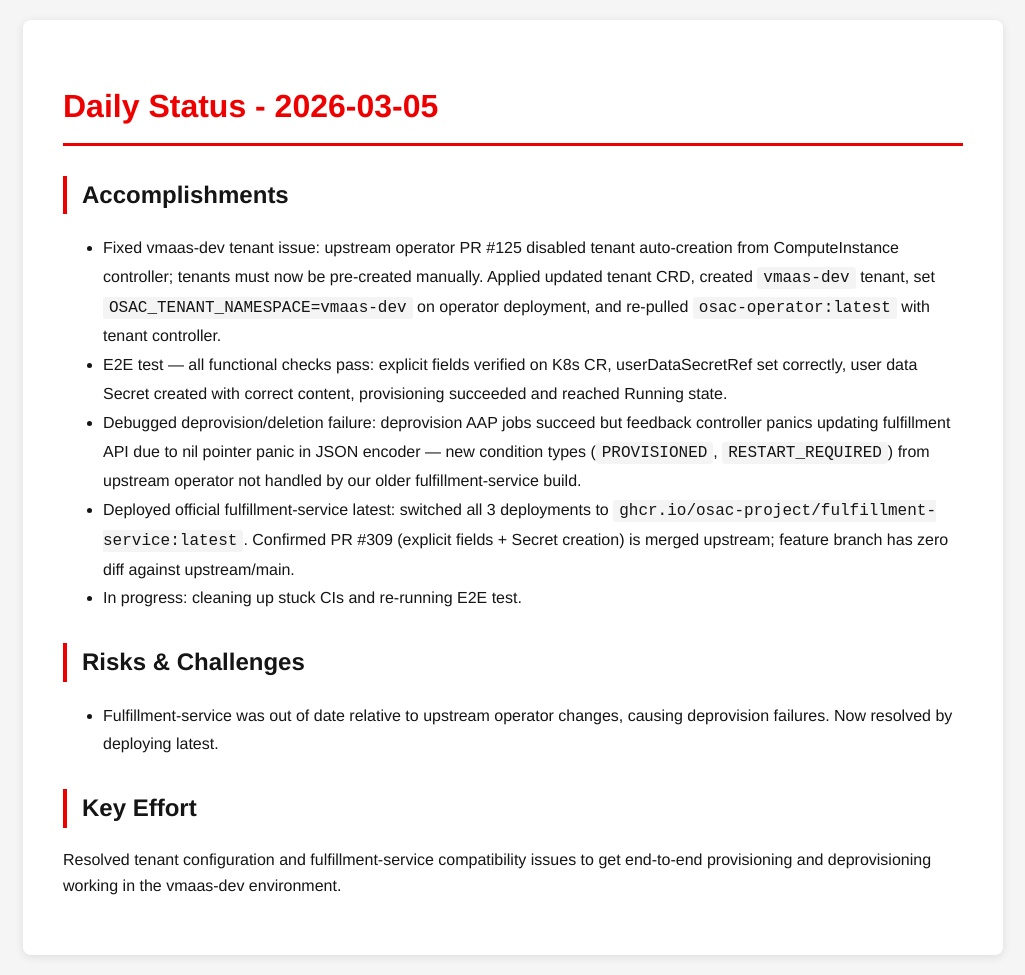
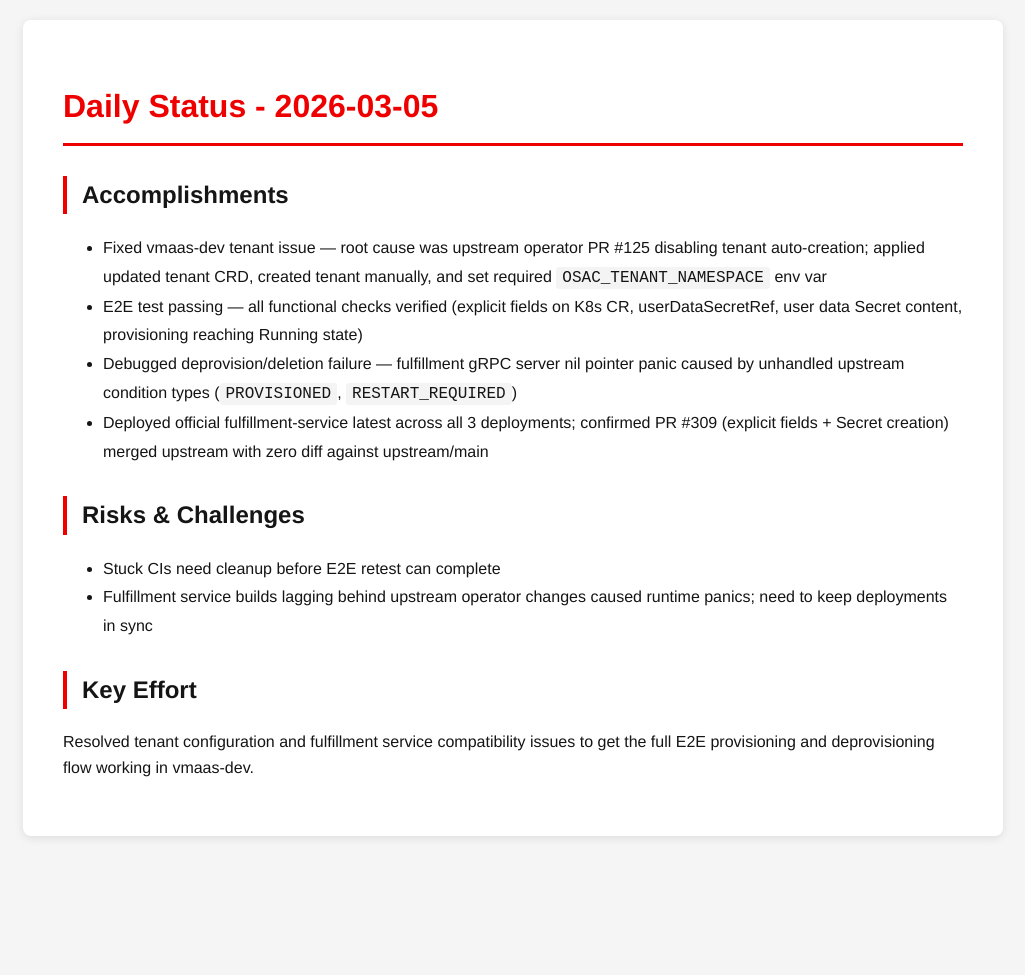
Before and after one commit to tzvatot/daily-status, a Jekyll site: the page built from 2026-03-05.md, in a window 1280 px wide. Shown: the whole page, without its empty margins (127-1152 px from the left). Built offline with Jekyll 4.4.1, drawn with Linux system fonts in a browser that asks for light colours; after the commit the page ends 900 px from its top, so only the background shows below that.

Commit message:
Daily status update - 2026-03-05

```diff
--- a/2026-03-05.md
+++ b/2026-03-05.md
@@ -7,14 +7,14 @@ date: 2026-03-05
 # Daily Status - 2026-03-05
 
 ## Accomplishments
-- Fixed vmaas-dev tenant issue: upstream operator PR #125 disabled tenant auto-creation from ComputeInstance controller; tenants must now be pre-created manually. Applied updated tenant CRD, created `vmaas-dev` tenant, set `OSAC_TENANT_NAMESPACE=vmaas-dev` on operator deployment, and re-pulled `osac-operator:latest` with tenant controller.
-- E2E test — all functional checks pass: explicit fields verified on K8s CR, userDataSecretRef set correctly, user data Secret created with correct content, provisioning succeeded and reached Running state.
-- Debugged deprovision/deletion failure: deprovision AAP jobs succeed but feedback controller panics updating fulfillment API due to nil pointer panic in JSON encoder — new condition types (`PROVISIONED`, `RESTART_REQUIRED`) from upstream operator not handled by our older fulfillment-service build.
-- Deployed official fulfillment-service latest: switched all 3 deployments to `ghcr.io/osac-project/fulfillment-service:latest`. Confirmed PR #309 (explicit fields + Secret creation) is merged upstream; feature branch has zero diff against upstream/main.
-- In progress: cleaning up stuck CIs and re-running E2E test.
+- Fixed vmaas-dev tenant issue — root cause was upstream operator PR #125 disabling tenant auto-creation; applied updated tenant CRD, created tenant manually, and set required `OSAC_TENANT_NAMESPACE` env var
+- E2E test passing — all functional checks verified (explicit fields on K8s CR, userDataSecretRef, user data Secret content, provisioning reaching Running state)
+- Debugged deprovision/deletion failure — fulfillment gRPC server nil pointer panic caused by unhandled upstream condition types (`PROVISIONED`, `RESTART_REQUIRED`)
+- Deployed official fulfillment-service latest across all 3 deployments; confirmed PR #309 (explicit fields + Secret creation) merged upstream with zero diff against upstream/main
 
 ## Risks & Challenges
-- Fulfillment-service was out of date relative to upstream operator changes, causing deprovision failures. Now resolved by deploying latest.
+- Stuck CIs need cleanup before E2E retest can complete
+- Fulfillment service builds lagging behind upstream operator changes caused runtime panics; need to keep deployments in sync
 
 ## Key Effort
-Resolved tenant configuration and fulfillment-service compatibility issues to get end-to-end provisioning and deprovisioning working in the vmaas-dev environment.
+Resolved tenant configuration and fulfillment service compatibility issues to get the full E2E provisioning and deprovisioning flow working in vmaas-dev.
```
